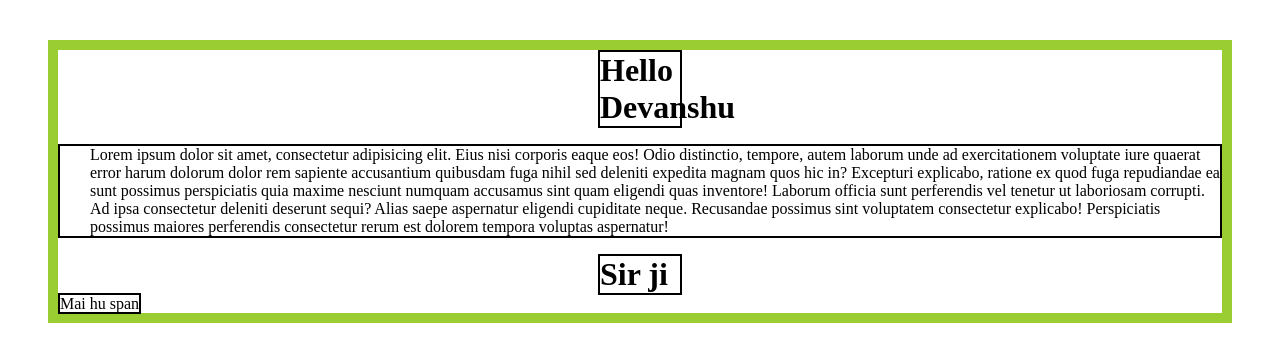
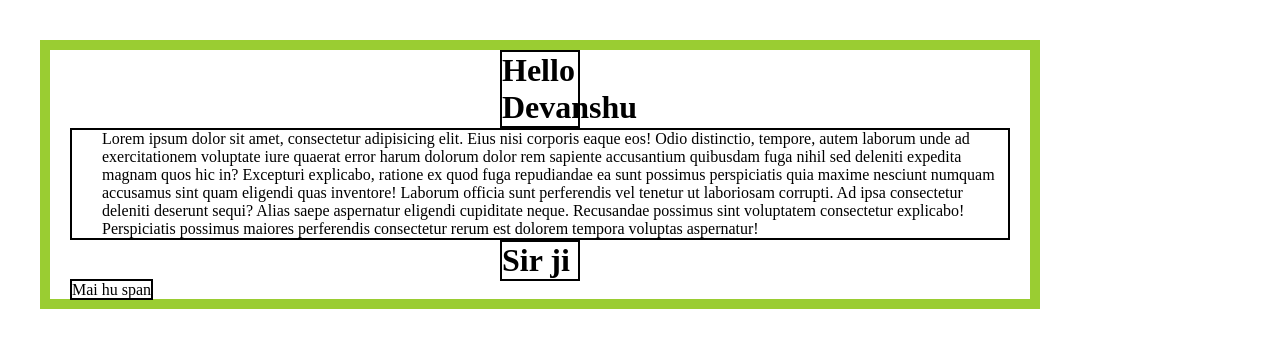
Before and after one commit to Devanshu-uu/Full_Stack_Web_Dev, a plain HTML site: page CSS/Lecture 11/index.html in a window 1280 px wide. Drawn offline with Linux system fonts and the light colour scheme.

Commit message:
Update style.css

```diff
--- a/CSS/Lecture 11/style.css
+++ b/CSS/Lecture 11/style.css
@@ -1,3 +1,9 @@
+*{
+    box-sizing: border-box;
+    padding: 0;
+    margin: 0;
+}
+
 /* h1{
     background-color: rgb(155, 131, 131);
 } */
@@ -24,6 +30,8 @@
     /* border-radius: 10px;
     border-top-left-radius: 0; */
     margin: 40px;
+    width: 1000px;
+    padding: 0px 20px 0px;
 
 
 
```
